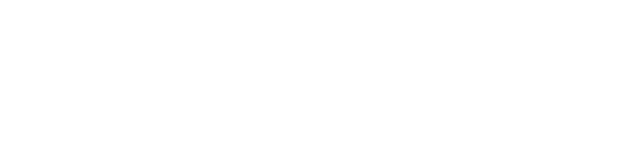
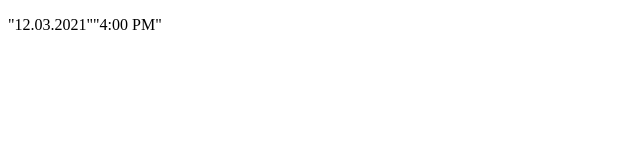
Before and after one commit to bucur37/Assignment, a plain HTML site: page index.html in a window 1280 px wide. Shown: the whole page, without its empty margins (0-640 px from the left). Drawn offline with Linux system fonts and the light colour scheme.

Commit message:
some changes

```diff
--- a/events.json
+++ b/events.json
@@ -1,3 +1,4 @@
+[
   {
     "events": {
       "id": 1,
@@ -15,3 +16,4 @@
       "theme": "Disney Princess"
     }
   }
+]
--- a/index.html
+++ b/index.html
@@ -6,5 +6,11 @@
     <meta name="viewport" content="width=device-width, initial-scale=1.0" />
     <title>Assignment</title>
   </head>
-  <body></body>
+  <body>
+    <div>
+      <p id="show"></p>
+    </div>
+
+    <script src="./main.js"></script>
+  </body>
 </html>
--- a/main.js
+++ b/main.js
@@ -0,0 +1,22 @@
+const geisan = {
+  events: {
+    id: 1,
+    title: "Event number 1",
+    date: "12.03.2021",
+    time: "4:00 PM",
+    webinar: {
+      title: "Commerce",
+      link: "https://google.com",
+    },
+    event: {
+      location: "Bucharest",
+      adress: "Piata Unirii 1",
+    },
+    theme: "Disney Princess",
+  },
+};
+
+const show = document.querySelector("p");
+
+show.innerHTML =
+  JSON.stringify(geisan.events.date) + JSON.stringify(geisan.events.time);
```
Lines whose indentation alone changed are shown as unchanged.
